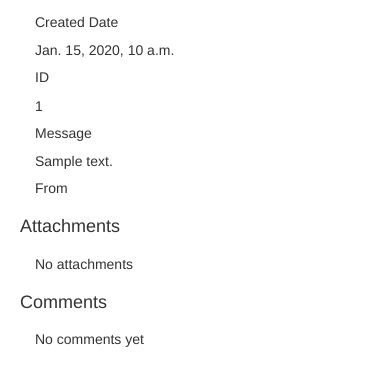
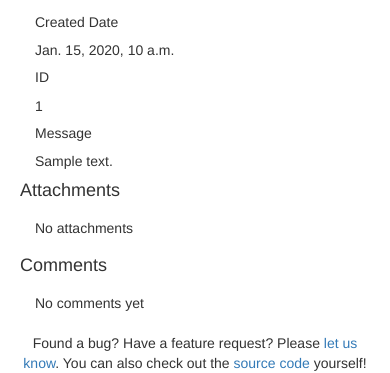
Before and after one commit to jessamynsmith/analysocial, a Django app: page /facebook/posts/1/ in a window 390 px wide. Shown: the part 105-478 px from the top of the page. Run offline with Django 3.2, Linux system fonts and the light colour scheme; a user stored in the database is signed in; tables that the repository leaves empty hold one stand-in row (values such as "Sample post"); data that the repository does not hold is empty; some libraries are stand-ins or nearby versions.

Commit message:
Got rid of unnecessary from field on post detail.

```diff
--- a/graph/templates/graph/post_detail.html
+++ b/graph/templates/graph/post_detail.html
@@ -18,10 +18,6 @@
         <div class="row">
             <div class="col-md-2"><h5>Message</h5></div>
             <div class="col-md-10">{{ object.message }}</div>
-        </div>
-        <div class="row">
-            <div class="col-md-2"><h5>From</h5></div>
-            <div class="col-md-10">{{ object.from_json }}</div>
         </div>
     </div>
 
```
